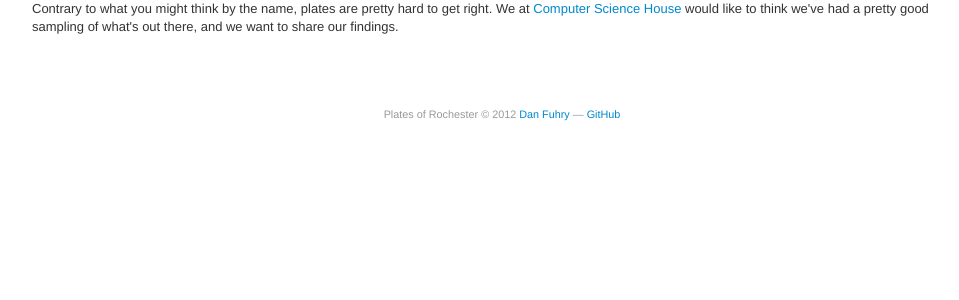
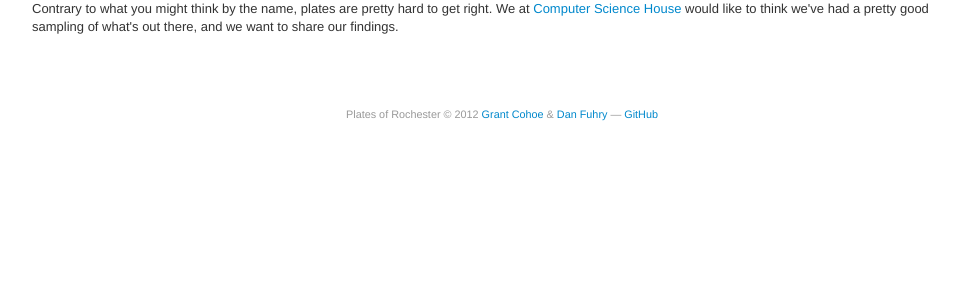
Before and after one commit to fuhry/plates, a PHP site: page /whatis.php in a window 1280 px wide. Shown: the part 423-723 px from the top of the page, without its empty margins (138-1097 px from the left). Run offline with PHP 8.4, Linux system fonts and the light colour scheme.

Commit message:
updated copyright. my idea, my domain, your implementation

```diff
--- a/admin.php
+++ b/admin.php
@@ -95,7 +95,7 @@ if ( isset($_GET['act']) && !empty($_POST) )
 			</form>
 		</div>
 		<div class="footer container">
-			Plates of Rochester &copy; 2012 <a href="http://fuhry.us/">Dan Fuhry</a> &mdash; <a href="https://github.com/fuhry/plates">GitHub</a>
+			Plates of Rochester &copy; 2012 <a href="http://www.grantcohoe.com/">Grant Cohoe</a> &amp; <a href="http://fuhry.us/">Dan Fuhry</a> &mdash; <a href="https://github.com/fuhry/plates">GitHub</a>
 		</div>
 
 	</body>
--- a/detail.php
+++ b/detail.php
@@ -83,7 +83,7 @@
 		</div>
 
 		<div class="footer container">
-			Plates of Rochester &copy; 2012 <a href="http://fuhry.us/">Dan Fuhry</a> &mdash; <a href="https://github.com/fuhry/plates">GitHub</a>
+			Plates of Rochester &copy; 2012 <a href="http://www.grantcohoe.com/">Grant Cohoe</a> &amp; <a href="http://fuhry.us/">Dan Fuhry</a> &mdash; <a href="https://github.com/fuhry/plates">GitHub</a>
 		</div>
 
 	</body>
--- a/index.php
+++ b/index.php
@@ -77,7 +77,7 @@
 		</div>
 
 		<div class="footer container">
-			Plates of Rochester &copy; 2012 <a href="http://fuhry.us/">Dan Fuhry</a> &mdash; <a href="https://github.com/fuhry/plates">GitHub</a>
+			Plates of Rochester &copy; 2012 <a href="http://www.grantcohoe.com/">Grant Cohoe</a> &amp; <a href="http://fuhry.us/">Dan Fuhry</a> &mdash; <a href="https://github.com/fuhry/plates">GitHub</a>
 		</div>
 
 	</body>
--- a/reviews.php
+++ b/reviews.php
@@ -101,7 +101,7 @@
 		</div>
 
 		<div class="footer container">
-			Plates of Rochester &copy; 2012 <a href="http://fuhry.us/">Dan Fuhry</a> &mdash; <a href="https://github.com/fuhry/plates">GitHub</a>
+			Plates of Rochester &copy; 2012 <a href="http://www.grantcohoe.com/">Grant Cohoe</a> &amp; <a href="http://fuhry.us/">Dan Fuhry</a> &mdash; <a href="https://github.com/fuhry/plates">GitHub</a>
 		</div>
 
 	</body>
--- a/schema.php
+++ b/schema.php
@@ -192,7 +192,7 @@ if ( isset($_GET['act']) && !empty($_POST) )
 
 		</div>
 		<div class="footer container">
-			Plates of Rochester &copy; 2012 <a href="http://fuhry.us/">Dan Fuhry</a> &mdash; <a href="https://github.com/fuhry/plates">GitHub</a>
+			Plates of Rochester &copy; 2012 <a href="http://www.grantcohoe.com/">Grant Cohoe</a> &amp; <a href="http://fuhry.us/">Dan Fuhry</a> &mdash; <a href="https://github.com/fuhry/plates">GitHub</a>
 		</div>
 
 	</body>
--- a/search.php
+++ b/search.php
@@ -51,7 +51,7 @@
 			?>
 		</div>
 		<div class="footer container">
-			Plates of Rochester &copy; 2012 <a href="http://fuhry.us/">Dan Fuhry</a> &mdash; <a href="https://github.com/fuhry/plates">GitHub</a>
+			Plates of Rochester &copy; 2012 <a href="http://www.grantcohoe.com/">Grant Cohoe</a> &amp; <a href="http://fuhry.us/">Dan Fuhry</a> &mdash; <a href="https://github.com/fuhry/plates">GitHub</a>
 		</div>
 
 	</body>
--- a/submit.php
+++ b/submit.php
@@ -193,7 +193,7 @@
 			</form>
 		</div>
 		<div class="footer container">
-			Plates of Rochester &copy; 2012 <a href="http://fuhry.us/">Dan Fuhry</a> &mdash; <a href="https://github.com/fuhry/plates">GitHub</a>
+			Plates of Rochester &copy; 2012 <a href="http://www.grantcohoe.com/">Grant Cohoe</a> &amp; <a href="http://fuhry.us/">Dan Fuhry</a> &mdash; <a href="https://github.com/fuhry/plates">GitHub</a>
 		</div>
 
 	</body>
--- a/venues.php
+++ b/venues.php
@@ -89,7 +89,7 @@
 		</div>
 
 		<div class="footer container">
-			Plates of Rochester &copy; 2012 <a href="http://fuhry.us/">Dan Fuhry</a> &mdash; <a href="https://github.com/fuhry/plates">GitHub</a>
+			Plates of Rochester &copy; 2012 <a href="http://www.grantcohoe.com/">Grant Cohoe</a> &amp; <a href="http://fuhry.us/">Dan Fuhry</a> &mdash; <a href="https://github.com/fuhry/plates">GitHub</a>
 		</div>
 
 	</body>
--- a/whatis.php
+++ b/whatis.php
@@ -55,7 +55,7 @@
 		</div>
 
 		<div class="footer container">
-			Plates of Rochester &copy; 2012 <a href="http://fuhry.us/">Dan Fuhry</a> &mdash; <a href="https://github.com/fuhry/plates">GitHub</a>
+			Plates of Rochester &copy; 2012 <a href="http://www.grantcohoe.com/">Grant Cohoe</a> &amp; <a href="http://fuhry.us/">Dan Fuhry</a> &mdash; <a href="https://github.com/fuhry/plates">GitHub</a>
 		</div>
 
 	</body>
```
